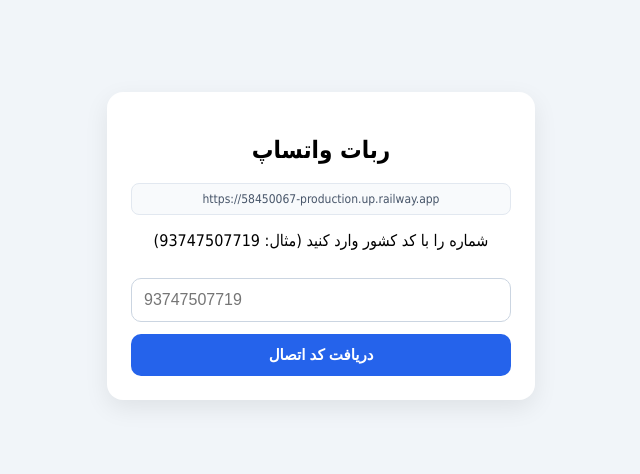
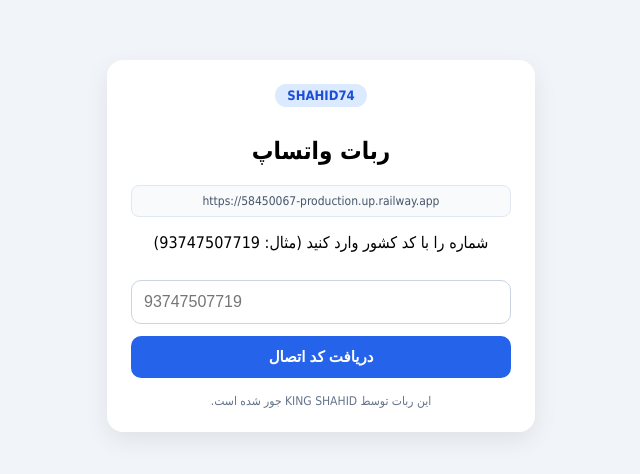
Before and after one commit to SHAHIDBOTWHA/58450067, a website: page public/index.html in a window 1280 px wide. Shown: the part 154-628 px from the top of the page, without its empty margins (319-959 px from the left). Drawn offline with Linux system fonts and the light colour scheme.

Commit message:
Update index.html

```diff
--- a/public/index.html
+++ b/public/index.html
@@ -3,7 +3,7 @@
 <head>
     <meta charset="UTF-8">
     <meta name="viewport" content="width=device-width, initial-scale=1.0">
-    <title>اتصال ربات واتساپ</title>
+    <title>اتصال ربات واتساپ - SHAHID74</title>
     <style>
         body {
             font-family: Tahoma, sans-serif;
@@ -24,6 +24,16 @@
             border-radius: 16px;
             box-shadow: 0 8px 24px rgba(0, 0, 0, 0.08);
             text-align: center;
+        }
+        .tag-badge {
+            display: inline-block;
+            background: #dbeafe;
+            color: #1d4ed8;
+            font-weight: bold;
+            font-size: 13px;
+            padding: 4px 12px;
+            border-radius: 999px;
+            margin-bottom: 10px;
         }
         .url {
             font-size: 12px;
@@ -74,22 +84,36 @@
             letter-spacing: 3px;
             direction: ltr;
         }
+        .sub-note {
+            display: none;
+            margin-top: 8px;
+            font-size: 12px;
+            color: #334155;
+        }
         .copy {
             display: none;
             margin-top: 10px;
             background: #0f172a;
         }
+        .footer {
+            margin-top: 16px;
+            font-size: 12px;
+            color: #64748b;
+        }
     </style>
 </head>
 <body>
 <div class="box">
+    <div class="tag-badge">SHAHID74</div>
     <h2>ربات واتساپ</h2>
     <div class="url">https://58450067-production.up.railway.app</div>
     <p>شماره را با کد کشور وارد کنید (مثال: 93747507719)</p>
     <input id="phone" type="text" placeholder="93747507719">
     <button id="sendBtn" onclick="sendPair()">دریافت کد اتصال</button>
     <div id="codeBox" class="code"></div>
+    <div id="subNote" class="sub-note">شناسه: SHAHID74 — پس از اتصال در واتساپ .MENU بزنید</div>
     <button id="copyBtn" class="copy" onclick="copyPair()">کپی کد</button>
+    <div class="footer">این ربات توسط KING SHAHID جور شده است.</div>
 </div>
 
 <script>
@@ -118,6 +142,7 @@ function startWait(sec = 28) {
 async function sendPair() {
     const number = document.getElementById('phone').value.trim();
     const codeBox = document.getElementById('codeBox');
+    const subNote = document.getElementById('subNote');
     const copyBtn = document.getElementById('copyBtn');
 
     if (!number) {
@@ -126,6 +151,7 @@ async function sendPair() {
     }
 
     codeBox.style.display = 'none';
+    subNote.style.display = 'none';
     copyBtn.style.display = 'none';
     startWait(28);
 
@@ -140,6 +166,7 @@ async function sendPair() {
         if (data.code) {
             codeBox.innerText = data.code;
             codeBox.style.display = 'block';
+            subNote.style.display = 'block';
             copyBtn.style.display = 'block';
         } else {
             alert(data.error || data.message || 'خطایی رخ داد.');
```
